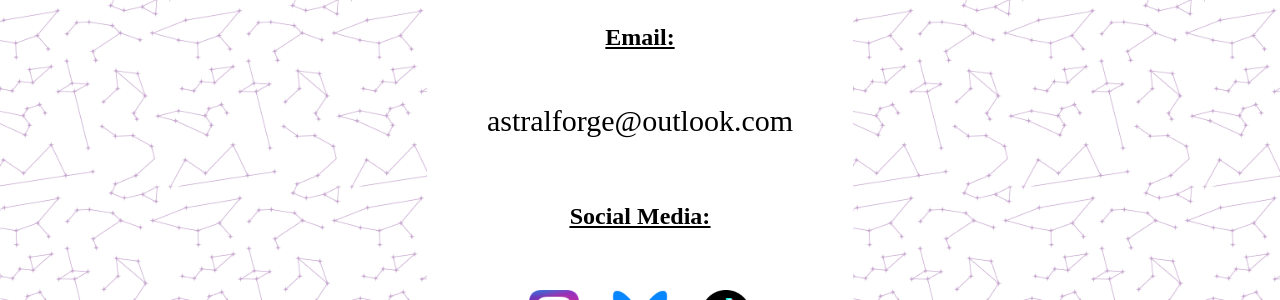
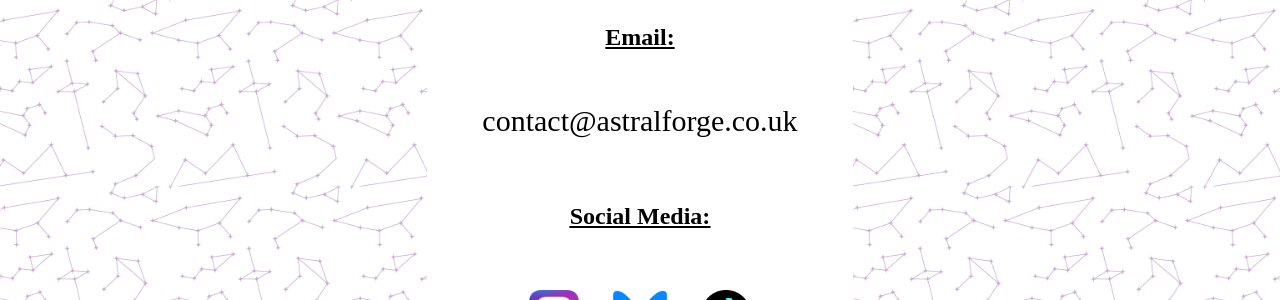
Before and after one commit to TheIslandTiger/AstralForgeWebsite, a Jekyll site: the page built from contact.html, in a window 1280 px wide and 900 px high. Shown: the part 250-550 px from the top of the window. Built offline with Jekyll 4.4.1, drawn with Linux system fonts in a browser that asks for light colours; nearby versions of some CDN libraries; some web fonts are replaced; a script that is not in the unit is left out.

Commit message:
Change email on contact page

```diff
--- a/contact.html
+++ b/contact.html
@@ -16,7 +16,7 @@ layout: page
 
     <h3><u><b>Email:</b></u></h3>
     <br>
-    <h2>astralforge@outlook.com
+    <h2>contact@astralforge.co.uk
     <br><br>
 
     <a href="https://beacons.ai/astralforge" target="_blank" style="padding-top:20px;"><h3><u><b>Social Media:</b></u></h3></a>
```
